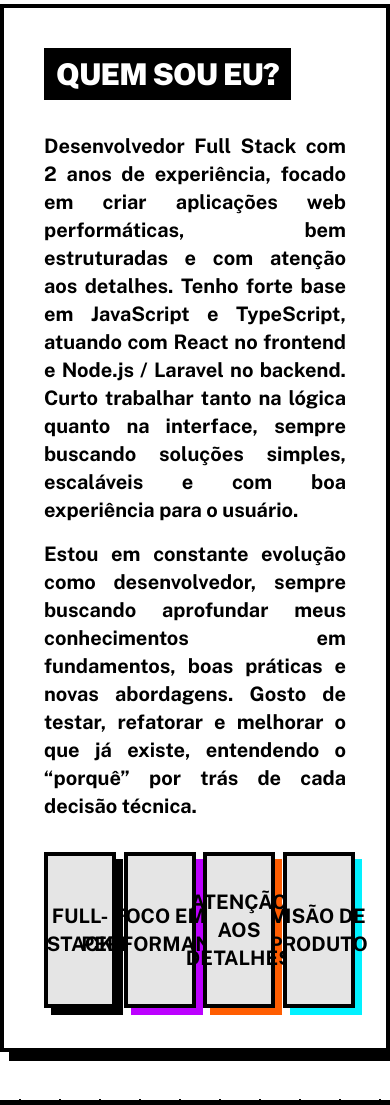
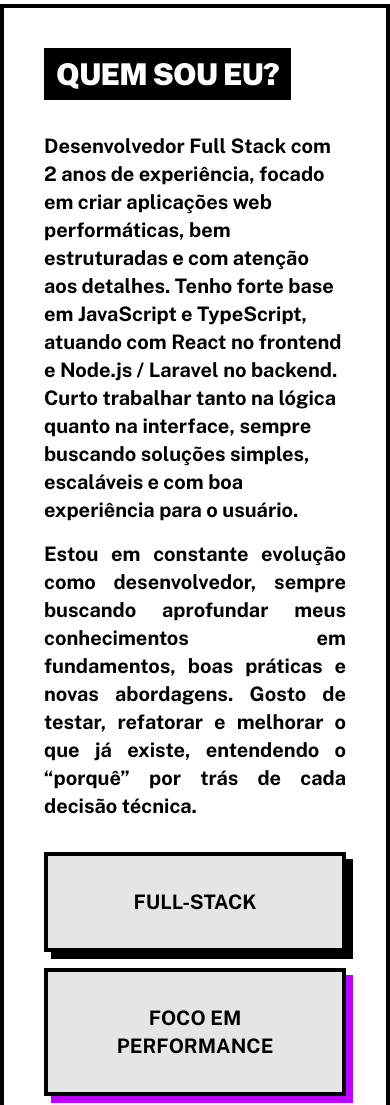
Before and after one commit to marcelosarinho/portfolio, an Astro site: page / in a window 390 px wide. Shown: the part 1160-2265 px from the top of the page. Built offline with nearby package versions, Linux system fonts and the light colour scheme; Astro itself is replaced by a stand-in of ours.

Commit message:
style: about me cards responsiveness

```diff
--- a/src/components/AboutMeCard.astro
+++ b/src/components/AboutMeCard.astro
@@ -18,8 +18,8 @@ const colorsMap: Record<Colors, string> = {
 const cardColor = colorsMap[color];
 ---
 
-<div class={`border-4 flex items-center justify-center bg-neutral-200 dark:bg-neutral-700 dark:text-neutral-300 border-black col-span-3
-  text-center p-8 text-xl uppercase font-bold ${cardColor}`}
+<div class={`border-4 flex items-center justify-center bg-neutral-200 dark:bg-neutral-700 dark:text-neutral-300 border-black
+  lg:col-span-3 md:col-span-6 col-span-12 text-center p-8 text-xl uppercase font-bold ${cardColor}`}
 >
   {title}
 </div>
--- a/src/components/AboutMeSection.astro
+++ b/src/components/AboutMeSection.astro
@@ -5,7 +5,7 @@ import AboutMeCard from "./AboutMeCard.astro";
 <section id="about" class="scroll-mt-40 mt-12 border-4 bg-white p-10 brutal-shadow-lg dark:bg-neutral-600">
   <h1 class="mb-8 uppercase px-3 py-2 bg-black w-fit text-white font-black tracking-tight text-3xl">Quem sou eu?</h1>
 
-  <p class="mb-4 font-bold text-xl dark:text-neutral-300 text-justify">
+  <p class="mb-4 font-bold text-xl dark:text-neutral-300 md:text-justify">
     Desenvolvedor Full Stack com 2 anos de experiência, focado em criar aplicações web performáticas, bem estruturadas e com atenção aos detalhes. Tenho forte base em JavaScript e TypeScript, atuando com React no frontend e Node.js / Laravel no backend. Curto trabalhar tanto na lógica quanto na interface, sempre buscando soluções simples, escaláveis e com boa experiência para o usuário.
   </p>
   <p class="font-bold text-xl dark:text-neutral-300 text-justify">
```
